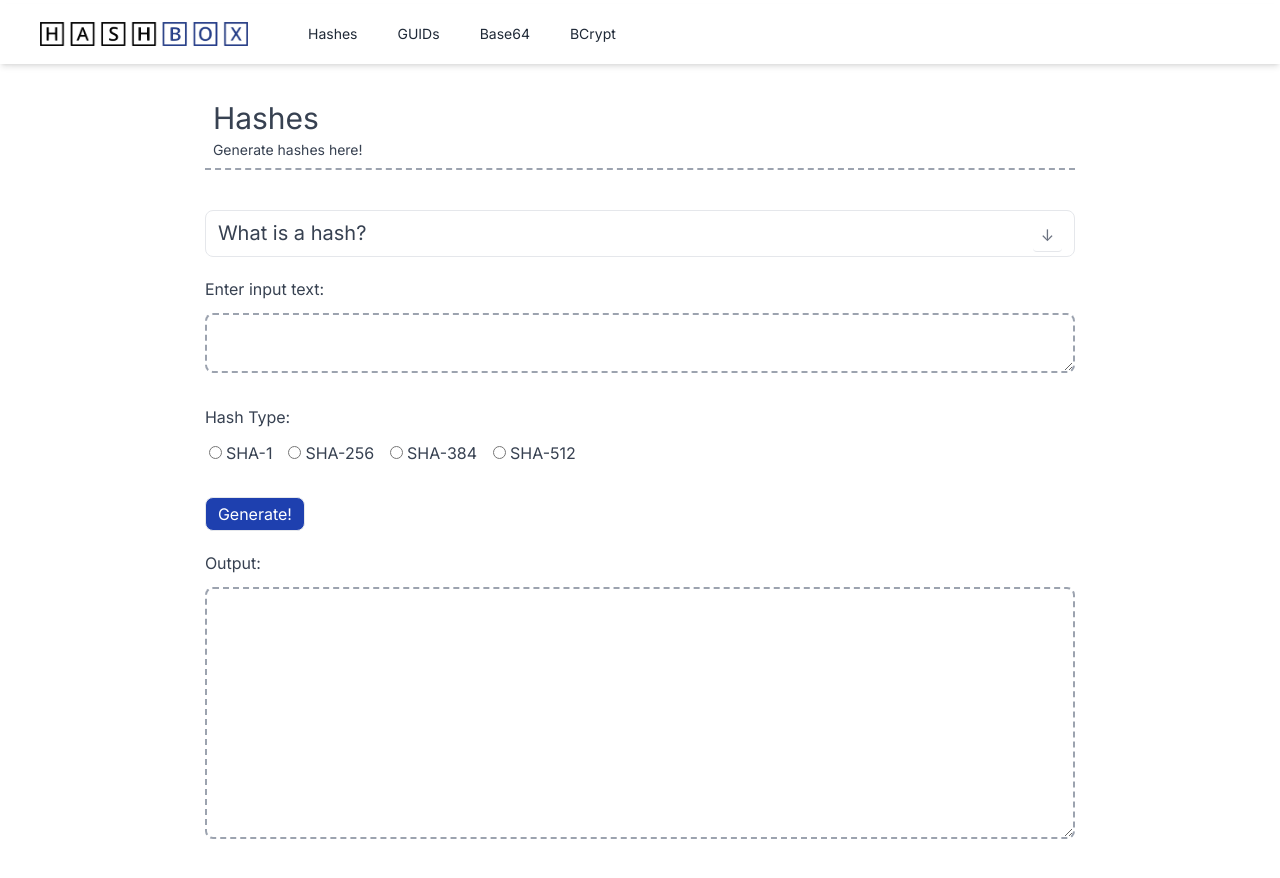
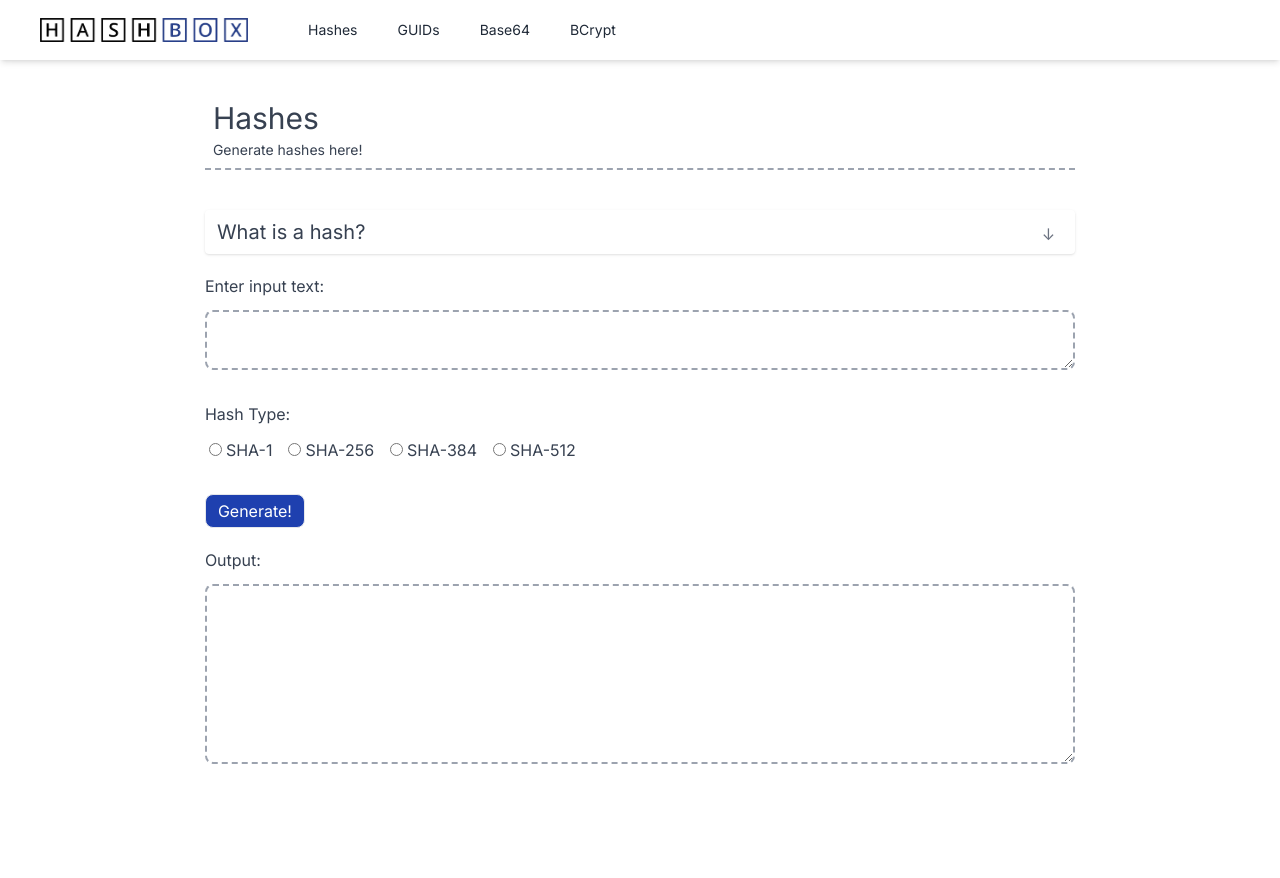
Before and after one commit to gabeFrancisco/hashbox, a Next.js app: page / in a window 1280 px wide. Shown: the top 878 px of the page. After the commit the page ends 816 px from the top, so only its background shows below. Built offline with nearby package versions, Linux system fonts and the light colour scheme.

Commit message:
fixed header styles again | added anchors

```diff
--- a/src/app/globals.css
+++ b/src/app/globals.css
@@ -19,4 +19,5 @@
 body {
   font-family: 'Fira Sans', sans-serif;
   font-family: 'Inconsolata', monospace;
+  scroll-behavior: smooth;
 }
--- a/src/components/HashForm.tsx
+++ b/src/components/HashForm.tsx
@@ -3,8 +3,10 @@
 import { useFormik } from "formik";
 import React, { useState } from "react";
 import { sha1, sha256, sha384, sha512 } from "crypto-hash";
+import { useRouter } from "next/navigation";
 
 const HashForm = () => {
+  const navigate = useRouter()
   const [output, setOutput] = useState("");
   const formik = useFormik({
     initialValues: {
@@ -13,20 +15,21 @@ const HashForm = () => {
     },
     enableReinitialize: true,
     onSubmit: async (values) => {
-      switch(values.type){
-        case 'sha1':
+      switch (values.type) {
+        case "sha1":
           await sha1(values.input).then((result) => setOutput(result));
           break;
-        case 'sha256':
+        case "sha256":
           await sha256(values.input).then((result) => setOutput(result));
           break;
-        case 'sha384':
+        case "sha384":
           await sha384(values.input).then((result) => setOutput(result));
           break;
-        case 'sha512':
+        case "sha512":
           await sha512(values.input).then((result) => setOutput(result));
           break;
       }
+      navigate.replace("#result")
     },
   });
   return (
@@ -101,10 +104,11 @@ const HashForm = () => {
           <div className="flex flex-col">
             <label>Output:</label>
             <textarea
+              id="result"
               className="p-1 border-2 my-3 border-dashed border-gray-400 rounded-lg w-full"
               name="input"
               value={output}
-              rows={10}
+              rows={7}
               readOnly
             ></textarea>
           </div>
--- a/src/components/Header.tsx
+++ b/src/components/Header.tsx
@@ -1,7 +1,7 @@
 import Link from "next/link";
 import React from "react";
 
-import logo from '../../public/logo.svg'
+import logo from "../../public/logo.svg";
 import Image from "next/image";
 
 const Header = () => {
@@ -16,16 +16,18 @@ const Header = () => {
     },
     {
       title: "Base64",
-      link: 'base64'
+      link: "base64",
     },
     {
       title: "BCrypt",
-      link: "bcrypt"
-    }
+      link: "bcrypt",
+    },
   ];
   return (
-    <header className="top-1 sticky bg-white shadow-md flex flex-col md:flex-row lg:flex-row  lg:w-full items-center ">
-      <div className="mx-10 mt-5 text-gray-800 md:mt-0 lg:text-md w-52 flex flex-row items-center justify-center"><Image className="text-blue-800" src={logo} alt="Logo"/></div>
+    <header className="top-0 sticky bg-white shadow-md flex flex-col md:flex-row lg:flex-row  lg:w-full items-center z-30">
+      <div className="mx-10 mt-5 text-gray-800 md:mt-0 lg:text-md w-52 flex flex-row items-center justify-center">
+        <Image className="text-blue-800" src={logo} alt="Logo" />
+      </div>
       <div>
         <ul className="flex flex-row text-gray-800 text-sm lg:text-md">
           {links.map((el, key) => (
--- a/src/components/Information.tsx
+++ b/src/components/Information.tsx
@@ -14,19 +14,19 @@ const Information = (props: InformationProps) => {
     console.log(toggleView);
   };
   return (
-    <div className="my-5 pt-1 px-3 border border-gray-200 rounded-lg hover:bg-gray-100">
+    <div className="my-5 pt-1 px-3 border-gray-200 rounded hover:bg-gray-100 shadow">
       <div onClick={handleView} className="py-1 flex flex-row justify-between cursor-pointer">
         <h3 className="text-xl">{props.title}</h3>
         <button
           onClick={handleView}
-          className="border-b text-gray-500 rounded px-2 py-1"
+          className=" text-gray-500 rounded px-2 py-1"
         >
           {toggleView ? "↑" : "↓"}
         </button>
       </div>
       {toggleView ? (
-        <div className="py-3 mt-1 border-t border-gray-200">
-          <p>{props.text}</p>
+        <div className="mt-1 mb-2 py-3 border-t rounded border-gray-200">
+          <p className="text-sm">{props.text}</p>
         </div>
       ) : (
         ""
```
